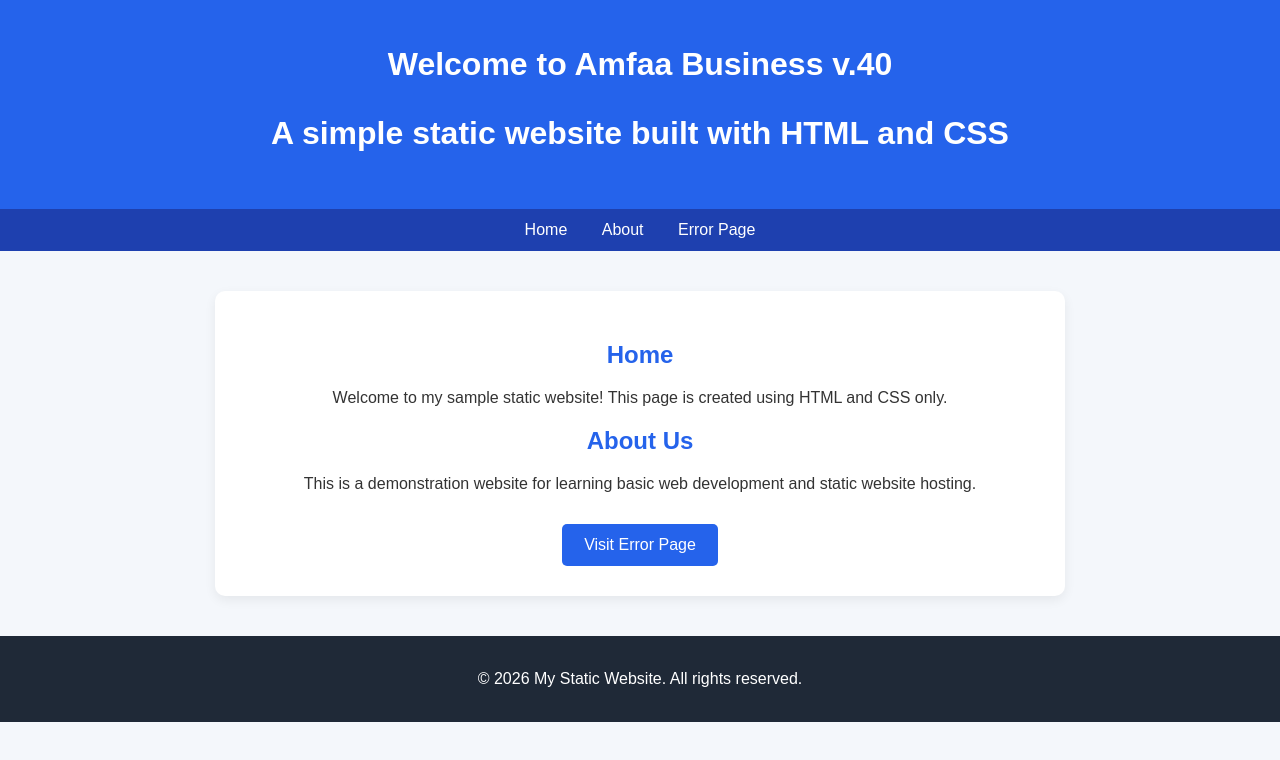
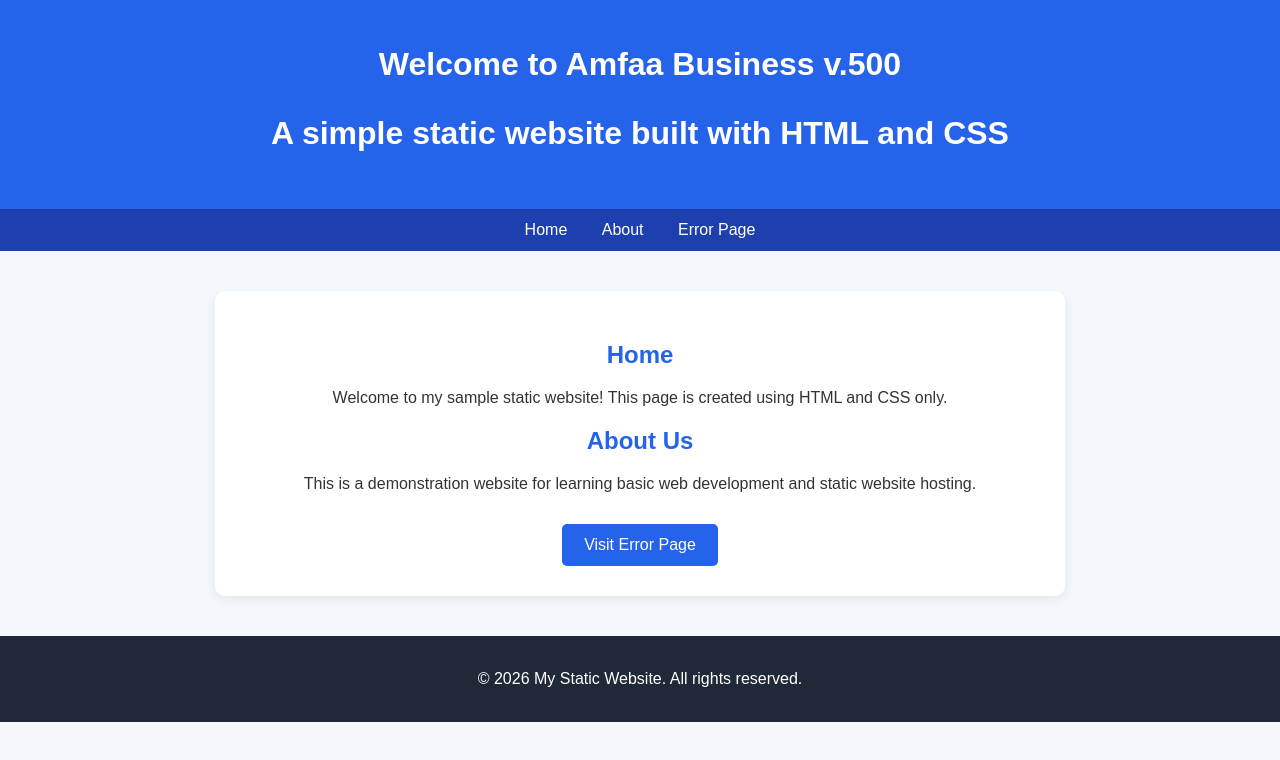
Before and after one commit to Amfaa/sample_web_sit, a plain HTML site: page index.html in a window 1280 px wide. Drawn offline with Linux system fonts and the light colour scheme.

Commit message:
Update index.html
version updates

```diff
--- a/index.html
+++ b/index.html
@@ -78,7 +78,7 @@
 <body>
 
     <header>
-        <h1>Welcome to Amfaa Business v.40<h1>
+        <h1>Welcome to Amfaa Business v.500<h1>
         <p>A simple static website built with HTML and CSS</p>
     </header>
 
```
